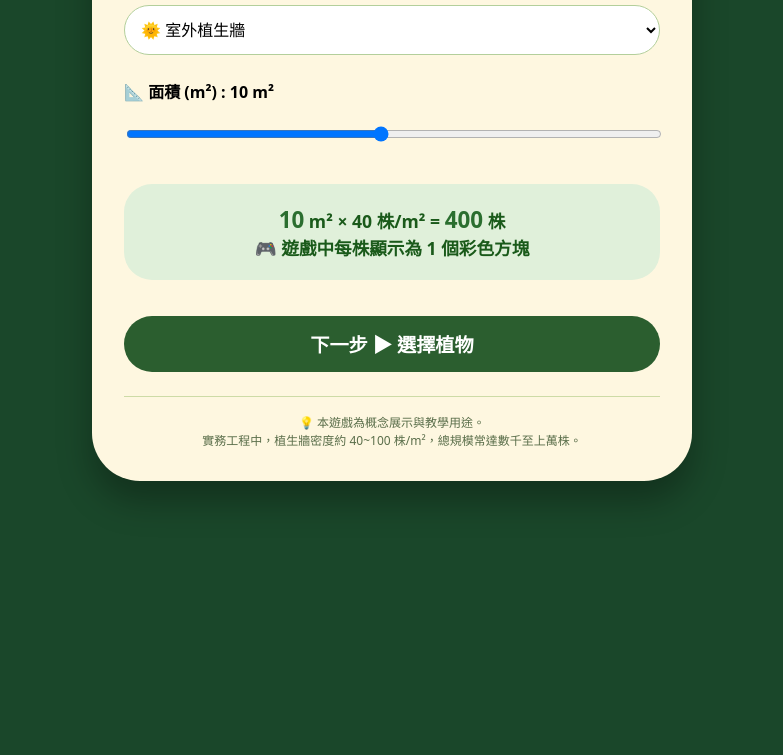
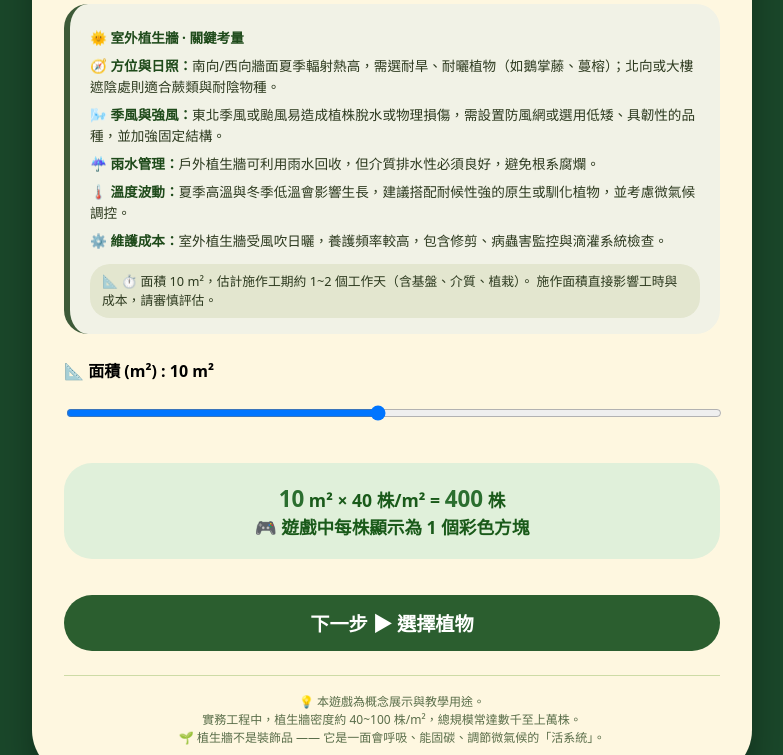
Before and after one commit to fernbrom-lab/fernbromgame, a plain HTML site: page step1_select.html in a window 1280 px wide. Shown: the part 224-979 px from the top of the page, without its empty margins (248-1031 px from the left). Before the commit the page ends 800 px from the top, so only its background shows below. Drawn offline with Linux system fonts and the light colour scheme.

Commit message:
Update step1_select.html

```diff
--- a/step1_select.html
+++ b/step1_select.html
@@ -19,7 +19,7 @@
             padding: 20px;
         }
         .card {
-            max-width: 600px;
+            max-width: 720px;
             width: 100%;
             background: #fef7e0;
             border-radius: 48px;
@@ -97,6 +97,39 @@
             opacity: 0.5;
             cursor: not-allowed;
         }
+        /* 專業說明區塊 */
+        .pro-tips {
+            background: #f1f2e6;
+            border-left: 6px solid #3d5a38;
+            border-radius: 24px;
+            padding: 16px 20px;
+            margin: 20px 0 12px;
+            font-size: 0.85rem;
+            line-height: 1.5;
+            color: #2d3a1f;
+        }
+        .pro-tips p {
+            margin: 8px 0;
+        }
+        .pro-tips strong {
+            color: #1e4a1a;
+        }
+        .pro-tips .highlight {
+            background: #e0e5c3;
+            border-radius: 20px;
+            padding: 2px 10px;
+            display: inline-block;
+            font-weight: bold;
+        }
+        .site-warning {
+            background: #f9e2c7;
+            border-left: 6px solid #c06d2e;
+            margin-top: 16px;
+            padding: 14px 18px;
+            border-radius: 24px;
+            font-size: 0.85rem;
+            font-weight: 500;
+        }
     </style>
 </head>
 <body>
@@ -109,6 +142,11 @@
             <option value="outdoor">🌞 室外植生牆</option>
             <option value="indoor">🏠 室內植生牆</option>
         </select>
+    </div>
+
+    <!-- 動態專業說明區 (根據室內/室外改變內容) -->
+    <div id="proTips" class="pro-tips">
+        <!-- 預設室內說明會用 js 更新 -->
     </div>
 
     <div class="form-group">
@@ -129,17 +167,72 @@
 
     <div class="note">
         💡 本遊戲為概念展示與教學用途。<br>
-        實務工程中，植生牆密度約 40~100 株/m²，總規模常達數千至上萬株。
+        實務工程中，植生牆密度約 40~100 株/m²，總規模常達數千至上萬株。<br>
+        🌱 植生牆不是裝飾品 —— 它是一面會呼吸、能固碳、調節微氣候的「活系統」。
     </div>
 </div>
 
 <script>
+    // 室內專業說明
+    const indoorText = `
+        <p><strong>🏠 室內植生牆 · 關鍵考量</strong></p>
+        <p>🌬️ <strong>通風與氣流：</strong>室內空氣流通通常較弱，需搭配微風扇或空調循環，避免局部高濕誘發病蟲害。</p>
+        <p>☀️ <strong>光照計畫：</strong>多數室內植栽需 500~1500 lux 的散射光，建議輔助 LED 植物燈，光週期 12~14 小時。</p>
+        <p>🌱 <strong>植栽適應性：</strong>優先選擇耐陰、耐低濕的物種（如粗勒草、虎尾蘭、黃金葛），蕨類需額外留意濕度。</p>
+        <p>💧 <strong>給水與排水：</strong>室內蒸散較慢，澆水頻率降低，但需防止積水孳生蚊蠅，建議搭配自動滴灌系統。</p>
+        <p>🧱 <strong>結構荷重：</strong>確認牆面承載力，植生牆含水後每平方公尺可能增加 60~100 kg，需結構技師評估。</p>
+    `;
+
+    // 室外專業說明
+    const outdoorText = `
+        <p><strong>🌞 室外植生牆 · 關鍵考量</strong></p>
+        <p>🧭 <strong>方位與日照：</strong>南向/西向牆面夏季輻射熱高，需選耐旱、耐曬植物（如鵝掌藤、蔓榕）；北向或大樓遮陰處則適合蕨類與耐陰物種。</p>
+        <p>🌬️ <strong>季風與強風：</strong>東北季風或颱風易造成植株脫水或物理損傷，需設置防風網或選用低矮、具韌性的品種，並加強固定結構。</p>
+        <p>☔ <strong>雨水管理：</strong>戶外植生牆可利用雨水回收，但介質排水性必須良好，避免根系腐爛。</p>
+        <p>🌡️ <strong>溫度波動：</strong>夏季高溫與冬季低溫會影響生長，建議搭配耐候性強的原生或馴化植物，並考慮微氣候調控。</p>
+        <p>⚙️ <strong>維護成本：</strong>室外植生牆受風吹日曬，養護頻率較高，包含修剪、病蟲害監控與滴灌系統檢查。</p>
+    `;
+
     const areaSlider = document.getElementById('areaSlider');
     const areaValue = document.getElementById('areaValue');
     const areaDisplay = document.getElementById('areaDisplay');
     const totalPlantsSpan = document.getElementById('totalPlants');
     const warningDiv = document.getElementById('warningMsg');
     const nextBtn = document.getElementById('nextBtn');
+    const locationSelect = document.getElementById('location');
+    const proTipsDiv = document.getElementById('proTips');
+
+    // 更新說明區塊與面積/工時提醒
+    function updateProTips() {
+        const selected = locationSelect.value;
+        if (selected === 'indoor') {
+            proTipsDiv.innerHTML = indoorText;
+        } else {
+            proTipsDiv.innerHTML = outdoorText;
+        }
+        // 額外動態加上面積與工時關聯提醒（不覆蓋原有結構，用 append 方式加一行）
+        const currentArea = parseInt(areaSlider.value);
+        let工时Msg = '';
+        if (currentArea <= 10) {
+           工时Msg = `⏱️ 面積 ${currentArea} m²，估計施作工期約 1~2 個工作天（含基盤、介質、植栽）。`;
+        } else if (currentArea <= 20) {
+           工时Msg = `⏱️ 面積 ${currentArea} m²，估計施作工期約 3~5 個工作天，需調配人力與物料。`;
+        } else {
+           工时Msg = `⏱️ 面積 ${currentArea} m²，屬較大規模，建議分段施作，工期約 1~2 週並需專案管理。`;
+        }
+        // 避免重複添加工時提醒，先移除舊的 .work-tip
+        const oldTip = proTipsDiv.querySelector('.work-tip');
+        if (oldTip) oldTip.remove();
+        const workTip = document.createElement('div');
+        workTip.className = 'work-tip';
+        workTip.style.marginTop = '12px';
+        workTip.style.padding = '8px 12px';
+        workTip.style.background = '#e3e6cf';
+        workTip.style.borderRadius = '20px';
+        workTip.style.fontSize = '0.8rem';
+        workTip.innerHTML = `📐 ${工时Msg} 施作面積直接影響工時與成本，請審慎評估。`;
+        proTipsDiv.appendChild(workTip);
+    }
 
     function updatePlants() {
         const area = parseInt(areaSlider.value);
@@ -155,29 +248,36 @@
             warningDiv.style.display = 'none';
             nextBtn.disabled = false;
         }
+        // 更新專業區塊內的工時提醒
+        updateProTips();
     }
 
+    // 監聽地點切換以及面積滑動
+    locationSelect.addEventListener('change', () => {
+        updateProTips();
+        updatePlants();  // 確保工時重新計算
+    });
     areaSlider.addEventListener('input', updatePlants);
+
+    // 初始化
+    updateProTips();
     updatePlants();
 
     nextBtn.addEventListener('click', () => {
         const area = parseInt(areaSlider.value);
-        const location = document.getElementById('location').value;
+        const location = locationSelect.value;
         const totalPlants = area * 40;
 
-        // 儲存到 localStorage
         localStorage.setItem('greenwall_area', area);
         localStorage.setItem('greenwall_location', location);
         localStorage.setItem('greenwall_total_plants', totalPlants);
 
-        // 確認儲存成功
         console.log('已儲存:', {
             area: localStorage.getItem('greenwall_area'),
             location: localStorage.getItem('greenwall_location'),
             total: localStorage.getItem('greenwall_total_plants')
         });
 
-        // 跳轉到第二步
         window.location.href = 'step2_plants.html';
     });
 </script>
```
